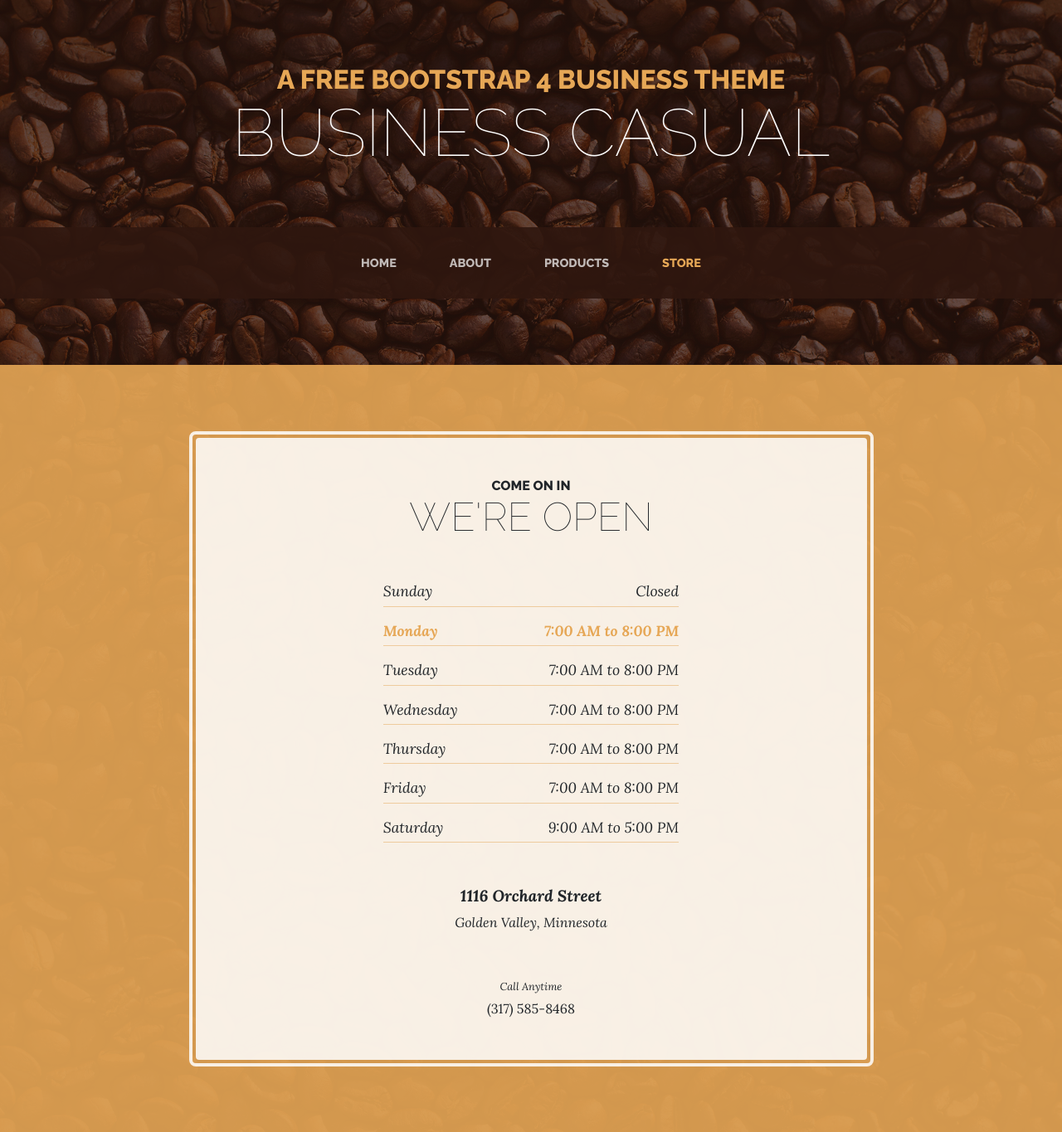
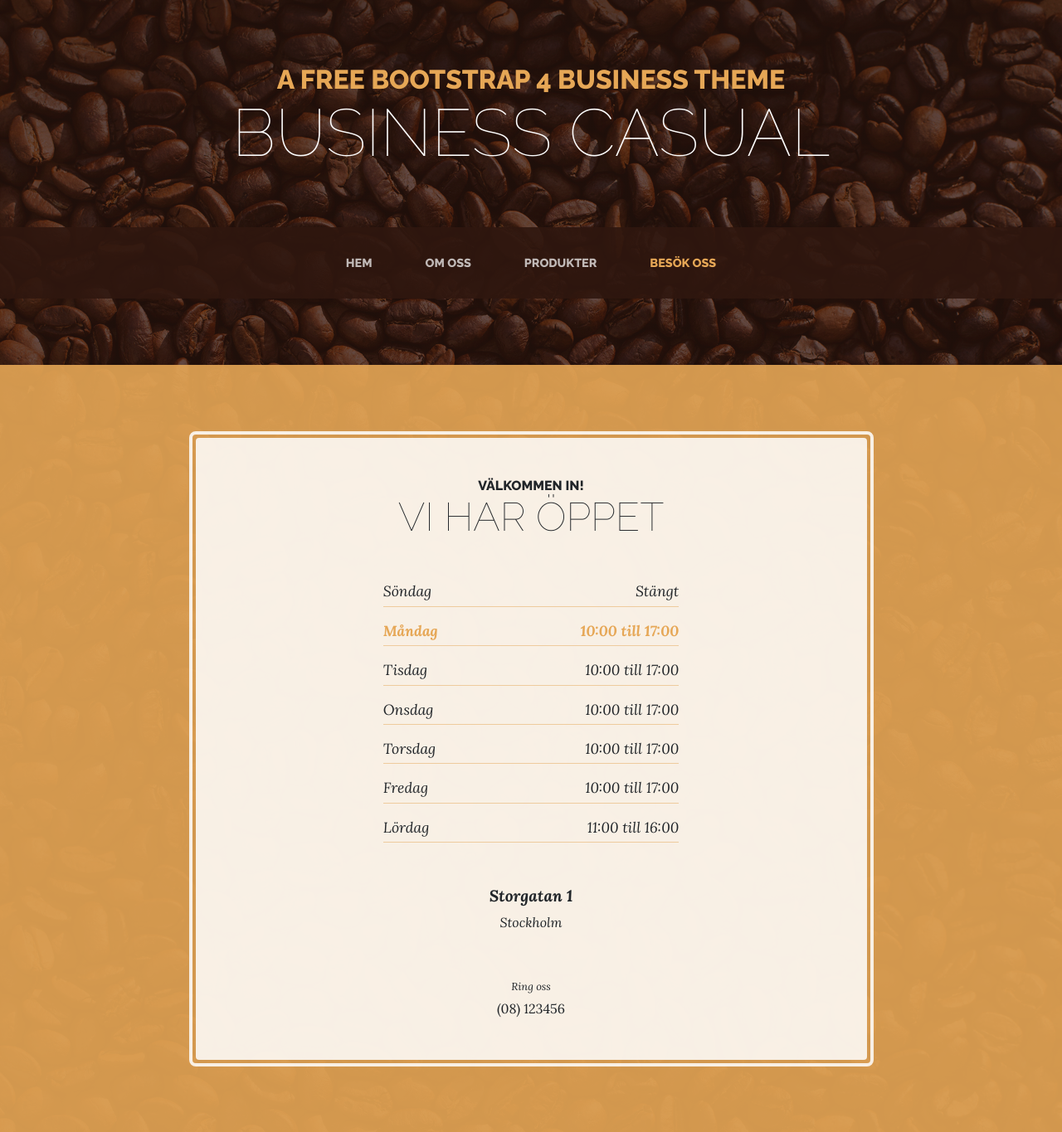
Before and after one commit to tobiashed/cafe-retro, a PHP site: page /store.php in a window 1280 px wide. Shown: the top 1365 px of the page at 83% size. Run offline with PHP 8.4, Linux system fonts and the light colour scheme.

Commit message:
fixat alla länkar och besök oss

```diff
--- a/about.php
+++ b/about.php
@@ -6,7 +6,7 @@
     <!-- Navigation -->
     <nav class="navbar navbar-expand-lg navbar-dark py-lg-4" id="mainNav">
       <div class="container">
-        <a class="navbar-brand text-uppercase text-expanded font-weight-bold d-lg-none" href="#">Start Bootstrap</a>
+        <a class="navbar-brand text-uppercase text-expanded font-weight-bold d-lg-none" href="index.php">Café retro</a>
         <button class="navbar-toggler" type="button" data-toggle="collapse" data-target="#navbarResponsive" aria-controls="navbarResponsive" aria-expanded="false" aria-label="Toggle navigation">
           <span class="navbar-toggler-icon"></span>
         </button>
--- a/index.php
+++ b/index.php
@@ -6,7 +6,7 @@
     <!-- Navigation -->
     <nav class="navbar navbar-expand-lg navbar-dark py-lg-4" id="mainNav">
       <div class="container">
-        <a class="navbar-brand text-uppercase text-expanded font-weight-bold d-lg-none" href="#">Start Bootstrap</a>
+        <a class="navbar-brand text-uppercase text-expanded font-weight-bold d-lg-none" href="index.php">Café retro</a>
         <button class="navbar-toggler" type="button" data-toggle="collapse" data-target="#navbarResponsive" aria-controls="navbarResponsive" aria-expanded="false" aria-label="Toggle navigation">
           <span class="navbar-toggler-icon"></span>
         </button>
@@ -43,7 +43,7 @@
             <p class="mb-3">Every cup of our quality artisan coffee starts with locally sourced, hand picked ingredients. Once you try it, our coffee will be a blissful addition to your everyday morning routine - we guarantee it!
             </p>
             <div class="intro-button mx-auto">
-              <a class="btn btn-primary btn-xl" href="#">Visit Us Today!</a>
+              <a class="btn btn-primary btn-xl" href="store.php">Besök oss idag!</a>
             </div>
           </div>
         </div>
--- a/products.php
+++ b/products.php
@@ -6,7 +6,7 @@
     <!-- Navigation -->
     <nav class="navbar navbar-expand-lg navbar-dark py-lg-4" id="mainNav">
       <div class="container">
-        <a class="navbar-brand text-uppercase text-expanded font-weight-bold d-lg-none" href="#">Start Bootstrap</a>
+        <a class="navbar-brand text-uppercase text-expanded font-weight-bold d-lg-none" href="index.php">Café retro</a>
         <button class="navbar-toggler" type="button" data-toggle="collapse" data-target="#navbarResponsive" aria-controls="navbarResponsive" aria-expanded="false" aria-label="Toggle navigation">
           <span class="navbar-toggler-icon"></span>
         </button>
--- a/store.php
+++ b/store.php
@@ -1,56 +1,30 @@
-<!DOCTYPE html>
-<html lang="en">
-
-  <head>
-
-    <meta charset="utf-8">
-    <meta name="viewport" content="width=device-width, initial-scale=1, shrink-to-fit=no">
-    <meta name="description" content="">
-    <meta name="author" content="">
-
-    <title>Business Casual - Start Bootstrap Theme</title>
-
-    <!-- Bootstrap core CSS -->
-    <link href="vendor/bootstrap/css/bootstrap.min.css" rel="stylesheet">
-
-    <!-- Custom fonts for this template -->
-    <link href="https://fonts.googleapis.com/css?family=Raleway:100,100i,200,200i,300,300i,400,400i,500,500i,600,600i,700,700i,800,800i,900,900i" rel="stylesheet">
-    <link href="https://fonts.googleapis.com/css?family=Lora:400,400i,700,700i" rel="stylesheet">
-
-    <!-- Custom styles for this template -->
-    <link href="css/business-casual.min.css" rel="stylesheet">
-
-  </head>
-
-  <body>
-
-    <h1 class="site-heading text-center text-white d-none d-lg-block">
-      <span class="site-heading-upper text-primary mb-3">A Free Bootstrap 4 Business Theme</span>
-      <span class="site-heading-lower">Business Casual</span>
-    </h1>
+<?php
+    define("PAGE_TITLE", "Besök oss");
+    include "header.php";
+?>
 
     <!-- Navigation -->
     <nav class="navbar navbar-expand-lg navbar-dark py-lg-4" id="mainNav">
       <div class="container">
-        <a class="navbar-brand text-uppercase text-expanded font-weight-bold d-lg-none" href="#">Start Bootstrap</a>
+        <a class="navbar-brand text-uppercase text-expanded font-weight-bold d-lg-none" href="index.php">Café retro</a>
         <button class="navbar-toggler" type="button" data-toggle="collapse" data-target="#navbarResponsive" aria-controls="navbarResponsive" aria-expanded="false" aria-label="Toggle navigation">
           <span class="navbar-toggler-icon"></span>
         </button>
         <div class="collapse navbar-collapse" id="navbarResponsive">
           <ul class="navbar-nav mx-auto">
             <li class="nav-item px-lg-4">
-              <a class="nav-link text-uppercase text-expanded" href="index.html">Home
+              <a class="nav-link text-uppercase text-expanded" href="index.php">Hem
                 <span class="sr-only">(current)</span>
               </a>
             </li>
             <li class="nav-item px-lg-4">
-              <a class="nav-link text-uppercase text-expanded" href="about.html">About</a>
+              <a class="nav-link text-uppercase text-expanded" href="about.php">Om oss</a>
             </li>
             <li class="nav-item px-lg-4">
-              <a class="nav-link text-uppercase text-expanded" href="products.html">Products</a>
+              <a class="nav-link text-uppercase text-expanded" href="products.php">Produkter</a>
             </li>
             <li class="nav-item active px-lg-4">
-              <a class="nav-link text-uppercase text-expanded" href="store.html">Store</a>
+              <a class="nav-link text-uppercase text-expanded" href="store.php">Besök oss</a>
             </li>
           </ul>
         </div>
@@ -63,52 +37,52 @@
           <div class="col-xl-9 mx-auto">
             <div class="cta-inner text-center rounded">
               <h2 class="section-heading mb-5">
-                <span class="section-heading-upper">Come On In</span>
-                <span class="section-heading-lower">We're Open</span>
+                <span class="section-heading-upper">Välkommen in!</span>
+                <span class="section-heading-lower">Vi har öppet</span>
               </h2>
               <ul class="list-unstyled list-hours mb-5 text-left mx-auto">
                 <li class="list-unstyled-item list-hours-item d-flex">
-                  Sunday
-                  <span class="ml-auto">Closed</span>
+                  Söndag
+                  <span class="ml-auto">Stängt</span>
                 </li>
                 <li class="list-unstyled-item list-hours-item d-flex">
-                  Monday
-                  <span class="ml-auto">7:00 AM to 8:00 PM</span>
+                  Måndag
+                  <span class="ml-auto">10:00 till 17:00</span>
                 </li>
                 <li class="list-unstyled-item list-hours-item d-flex">
-                  Tuesday
-                  <span class="ml-auto">7:00 AM to 8:00 PM</span>
+                  Tisdag
+                  <span class="ml-auto">10:00 till 17:00</span>
                 </li>
                 <li class="list-unstyled-item list-hours-item d-flex">
-                  Wednesday
-                  <span class="ml-auto">7:00 AM to 8:00 PM</span>
+                  Onsdag
+                  <span class="ml-auto">10:00 till 17:00</span>
                 </li>
                 <li class="list-unstyled-item list-hours-item d-flex">
-                  Thursday
-                  <span class="ml-auto">7:00 AM to 8:00 PM</span>
+                  Torsdag
+                  <span class="ml-auto">10:00 till 17:00</span>
                 </li>
                 <li class="list-unstyled-item list-hours-item d-flex">
-                  Friday
-                  <span class="ml-auto">7:00 AM to 8:00 PM</span>
+                  Fredag
+                  <span class="ml-auto">10:00 till 17:00</span>
                 </li>
                 <li class="list-unstyled-item list-hours-item d-flex">
-                  Saturday
-                  <span class="ml-auto">9:00 AM to 5:00 PM</span>
+                  Lördag
+                  <span class="ml-auto">11:00 till 16:00</span>
                 </li>
               </ul>
               <p class="address mb-5">
                 <em>
-                  <strong>1116 Orchard Street</strong>
+                  <strong>Storgatan 1</strong>
                   <br>
-                  Golden Valley, Minnesota
+                  Stockholm
                 </em>
               </p>
               <p class="mb-0">
                 <small>
-                  <em>Call Anytime</em>
+                  <em>Ring oss</em>
                 </small>
                 <br>
-                (317) 585-8468
+                (08) 123456
               </p>
             </div>
           </div>
```
